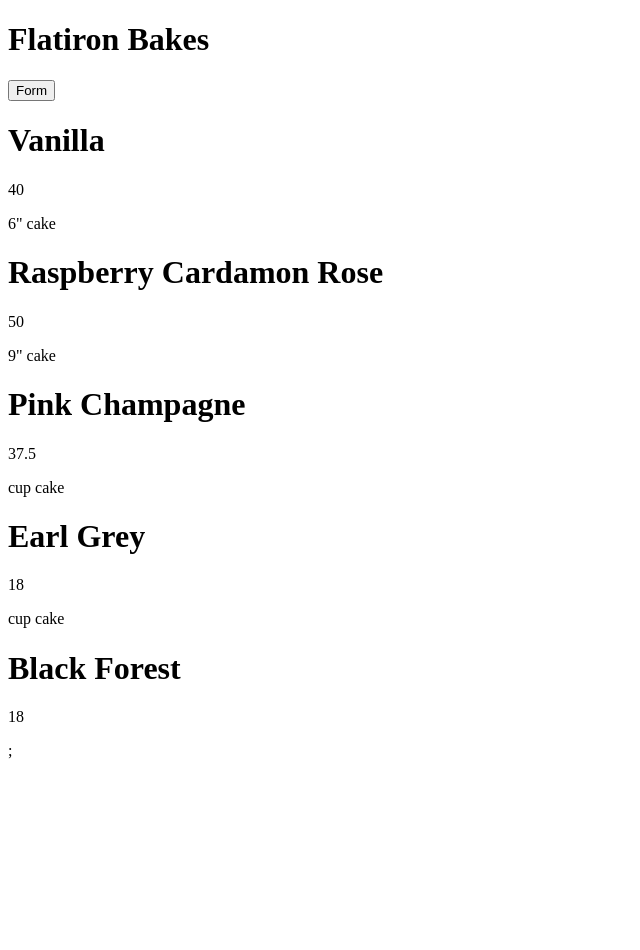
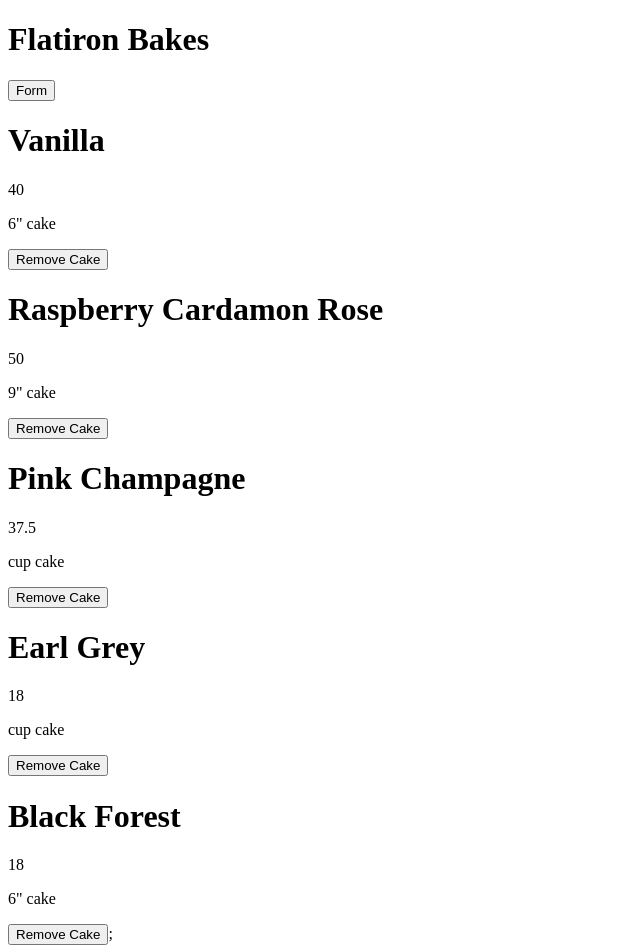
Before and after one commit to amiefoster/flatiron-bakes, a React (Create React App) app: page / in a window 1280 px wide. Shown: the top 950 px of the page, without its empty margins (0-640 px from the left). Before the commit the page ends 800 px from the top, so only its background shows below. Built offline with nearby package versions, Linux system fonts and the light colour scheme.

Commit message:
need to edit delete

```diff
--- a/src/App.js
+++ b/src/App.js
@@ -3,11 +3,23 @@ import Header from "./Header";
 import Search from "./Search";
 import cakes from "./Data";
 import { useState } from "react"
+import CakeDetail from "./CakeDetail"
 
 
 
-function App() {
+function App( ) {
   const [visible, setVisible] = useState(false)
+  const[selectedCake, setSelectedCake] = useState(null)
+  const [cakeList, setCakeList] = useState(cakes)
+
+  const handleRemove = (event) => {
+    const cakeToRemove = event.target.name
+    console.log(cakeToRemove)
+    const newCakeList = cakeList.filter(cake => cake.flavor !== cakeToRemove)
+    console.log(newCakeList)
+    return setCakeList(newCakeList);
+
+  }
 
   return (
     <>
@@ -15,7 +27,10 @@ function App() {
       {visible ? <Search /> : null}
       <button onClick={() => setVisible(!visible)}>{visible ? 'Goodbye Form' : 'Form'}</button>
 
-      {cakes.map(cake => <CakeCard key={cake.flavor} flavor={cake.flavor} price={cake.price} size={cake.size}/>)};
+      <br/>
+      {selectedCake ? <CakeDetail cake={selectedCake} /> : null}
+
+      {cakes.map(cake => <CakeCard handleRemove={handleRemove} key={cake.flavor} cake={cake} setSelectedCake={setSelectedCake}/>)};
 
     </>
 
--- /dev/null
+++ b/src/CakeDetail.js
@@ -0,0 +1,14 @@
+function CakeDetail({cake}) {
+
+    return (
+        <>
+            <img src={cake.image} style={{width: "200px"}} alt="cake"/>
+            <p>Flavor: {cake.flavor}</p>
+            <p>Size: {cake.size}</p>
+            <p>Price: ${cake.price}</p>
+            <p>{cake.description}</p>
+        </>
+    )
+}
+
+export default CakeDetail;
--- a/src/Cakecard.js
+++ b/src/Cakecard.js
@@ -1,22 +1,16 @@
-import { useState } from "react"
 
-function Cakecard({flavor, price, size}) {
-    const [selected, setSelected] = useState(null)
 
-    function handleClick() {
-        if(!selected){
-            setSelected({border: "3px solid black"})
-        } else {
-            setSelected(null)
-        }
-    }
+function Cakecard({cake, setSelectedCake, handleRemove}) {
 
     return (
-        <div onClick={handleClick} style={selected}>
-        <h1>{flavor}</h1>
-        <p>{price}</p>
-        <p>{size}</p>
+        <>
+        <div onClick={() => setSelectedCake(cake)}>
+        <h1>{cake.flavor}</h1>
+        <p>{cake.price}</p>
+        <p>{cake.size}</p>
         </div>
+        <button name={cake.flavor} onClick={handleRemove}>Remove Cake</button>
+        </>
     );
 };
 
--- a/src/Data.js
+++ b/src/Data.js
@@ -2,27 +2,38 @@ const cakes = [
     {
         flavor: 'Vanilla',
         size: '6" cake',
-        price: 40.00
+        price: 40.00,
+        description: "With its outstanding vanilla flavor, pillowy soft crumb, and creamy vanilla buttercream, this is truly the best vanilla cake I’ve ever had. And after 1 bite, I guarantee you’ll agree.",
+        image:"https://images.unsplash.com/photo-1594054528735-d3782132b380?ixid=MnwxMjA3fDB8MHxwaG90by1wYWdlfHx8fGVufDB8fHx8&ixlib=rb-1.2.1&auto=format&fit=crop&w=774&q=80"
     },
     {
         flavor: 'Raspberry Cardamon Rose',
         size: '9" cake',
-        price: 50.00
+        price: 50.00,
+        description:"This Raspberry, Olive Oil and Yogurt Cake with Rose Cardamom Syrup is a light, fragrant cake or pudding that's perfect for spring/summer, served with a cup of tea.",
+        image:"https://images.unsplash.com/photo-1505976378723-9726b54e9bb9?ixid=MnwxMjA3fDB8MHxwaG90by1wYWdlfHx8fGVufDB8fHx8&ixlib=rb-1.2.1&auto=format&fit=crop&w=774&q=80"
     },
     {
         flavor: 'Pink Champagne',
         size: 'cup cake',
-        price: 37.5
+        price: 37.5,
+        description: "Whether you’re celebrating the end of the year, the beginning of a new year or just the arrival of the weekend, I can think of no better way to enjoy it than with a slice of Pink Champagne Cake. Bubbles or no bubbles, this cake is a celebration all by itself. ",
+        image:"https://i2.wp.com/thesuburbansoapbox.com/wp-content/uploads/2020/12/Pink-Champagne-Cake-27.jpg"
     },
     {
         flavor: 'Earl Grey',
         size: 'cup cake',
-        price: 18.00
+        price: 18.00,
+        description:"This Earl Grey Cake is perfect for the tea lover in your life! Earl Grey infused cake layers paired with a silky vanilla bean buttercream.",
+        image:"https://livforcake.com/wp-content/uploads/2017/08/earl-grey-cake-5.jpg"
     },
-  {
+{
         flavor: 'Black Forest',
-        price: 18.00
+        size: '6" cake',
+        price: 18.00,
+        description: "This deliciously moist Black Forest Cake is a cut above the rest with homemade whipped cream, rich chocolate ganache, and sweet spiked cherries.",
+        image: "https://cdn.sallysbakingaddiction.com/wp-content/uploads/2018/11/black-forest-cake-chocolate-ganache-600x900.jpg"
     }
-  ]
+]
 
-  export default cakes;
+export default cakes
```
